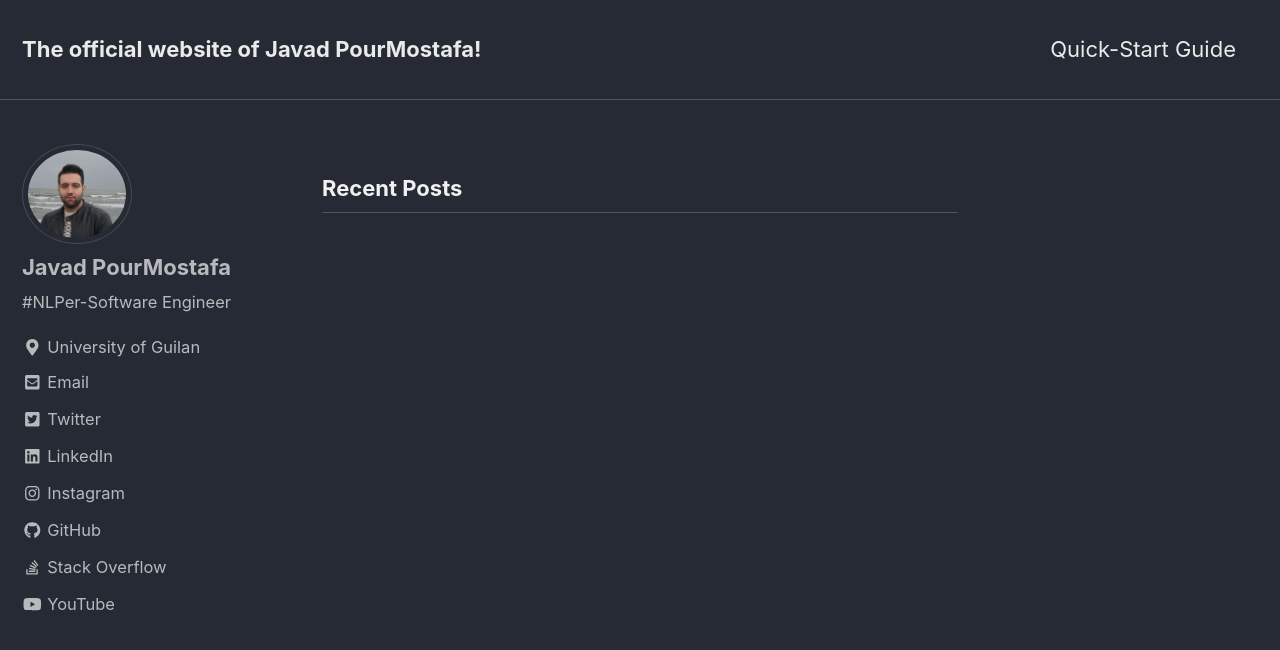
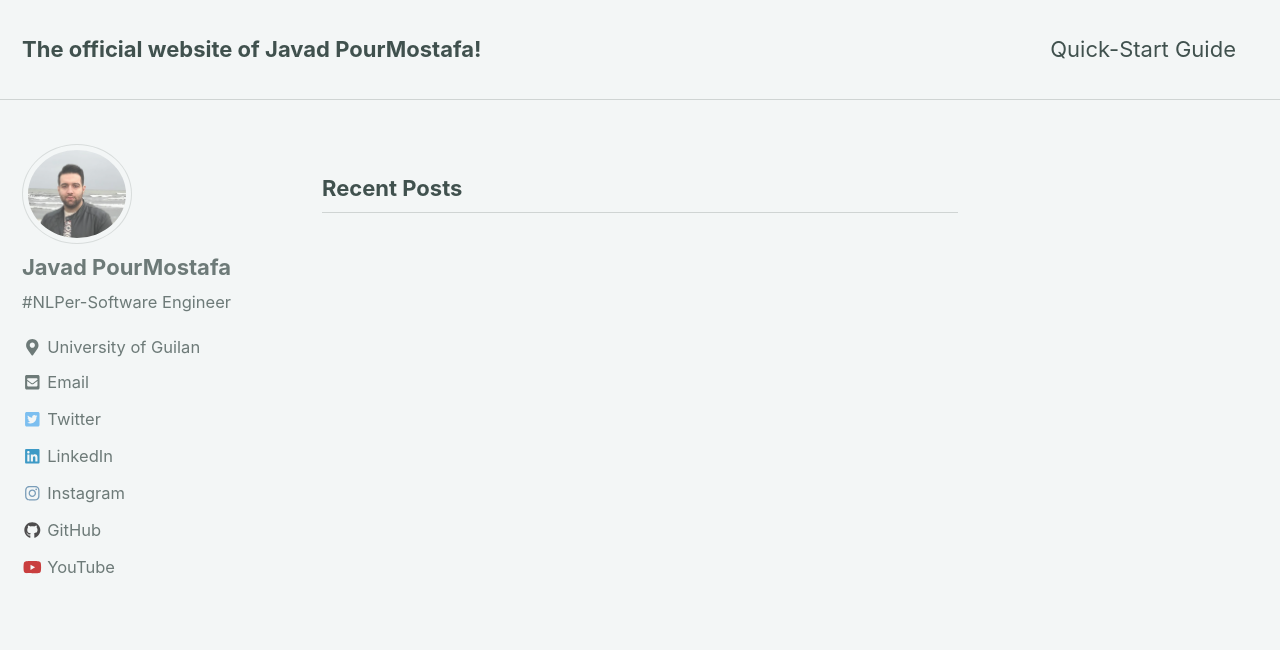
Before and after one commit to JoyeBright/JoyeBright.github.io, a Jekyll site: the page built from index.html, in a window 1280 px wide and 900 px high. Shown: the top 650 px of the window. Built offline with Jekyll 4.4.1, drawn with Linux system fonts in a browser that asks for light colours; nearby versions of some CDN libraries; the list of posts is cut into pages by our own code.

Commit message:
Update _config.yml

```diff
--- a/_config.yml
+++ b/_config.yml
@@ -12,7 +12,7 @@
 
 # theme                  : "minimal-mistakes-jekyll"
 # remote_theme           : "mmistakes/minimal-mistakes"
-minimal_mistakes_skin    : "dark" # "air", "aqua", "contrast", "dark", "dirt", "neon", "mint", "plum", "sunrise"
+minimal_mistakes_skin    : "mint" # "air", "aqua", "contrast", "dark", "dirt", "neon", "mint", "plum", "sunrise"
 
 # Site Settings
 locale                   : "en-US"
@@ -120,7 +120,7 @@ author:
   linkedin         : "javadpourmostafa"
   pinterest        :
   soundcloud       :
-  stackoverflow    : "1736286/joyebright"
+  stackoverflow    :
   steam            : # "steamId" (the last part of your profile url, e.g. https://steamcommunity.com/id/steamId/)
   tumblr           :
   twitter          : "JPourMostafa"
```
